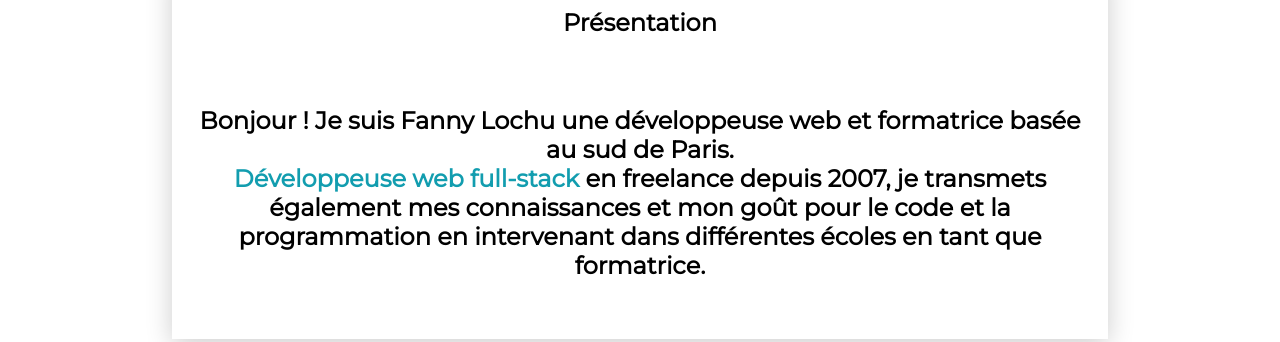
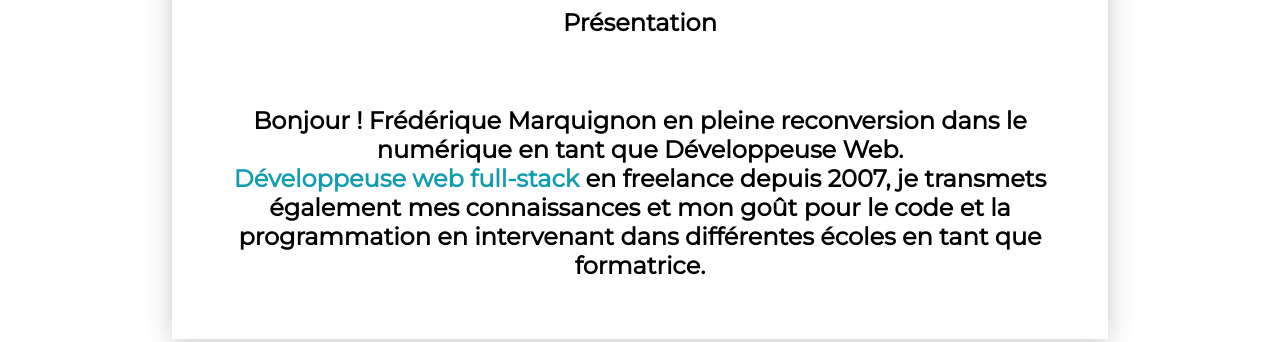
Before and after one commit to Erleena/Decouverte-code, a website: page index.html in a window 1280 px wide. Shown: the part 650-992 px from the top of the page. Drawn offline with Linux system fonts and the light colour scheme.

Commit message:
Update index.html

```diff
--- a/index.html
+++ b/index.html
@@ -17,7 +17,7 @@
         <img src="images/Frédérique.jpg" alt="Photo de Frédérique" />
 <h2>Présentation<h2>
   <p>
-    Bonjour ! Je suis Fanny Lochu une développeuse web et formatrice basée au sud de Paris.<br />
+    Bonjour ! Frédérique Marquignon en pleine reconversion dans le numérique en tant que Développeuse Web.<br />
     <a href="https://www.linkedin.com/in/marquignon-frederique-5ba67a1bb/" target="_blank">Développeuse web full-stack</a> en freelance depuis 2007, je transmets également mes connaissances et mon goût pour le code et la programmation en intervenant dans différentes écoles en tant que formatrice.
 </p>
     </section>
```
